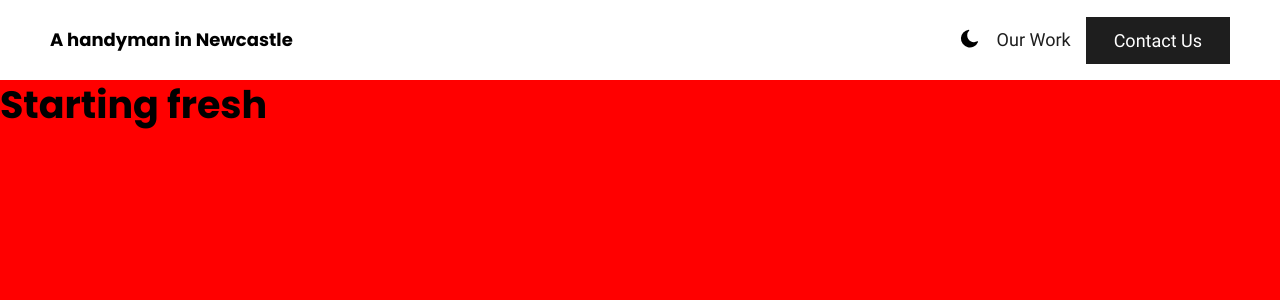
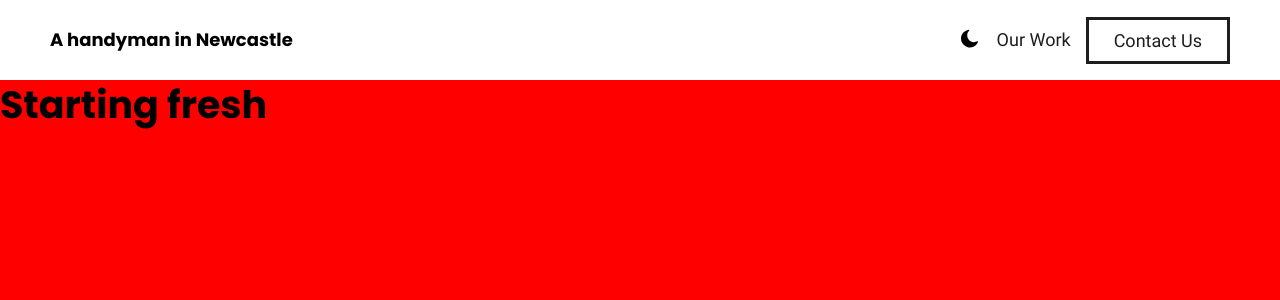
Before and after one commit to pmita/ahandymaninnewcastle, a Next.js app: page / in a window 1280 px wide. Shown: the top 300 px of the page. Built offline with nearby package versions, Linux system fonts and the light colour scheme.

Commit message:
switching to secondary button instead

```diff
--- a/components/Navbar/component.tsx
+++ b/components/Navbar/component.tsx
@@ -36,7 +36,7 @@ const Navbar = () => {
                 <div onClick={closeNavbar}>
                     <Link href="/work">Our Work</Link>
                 </div>
-                <button className="btn primary" onClick={closeNavbar}>
+                <button className="btn secondary" onClick={closeNavbar}>
                     <Link href="/contact">Contact Us</Link>
                 </button>
             </ul>
```
